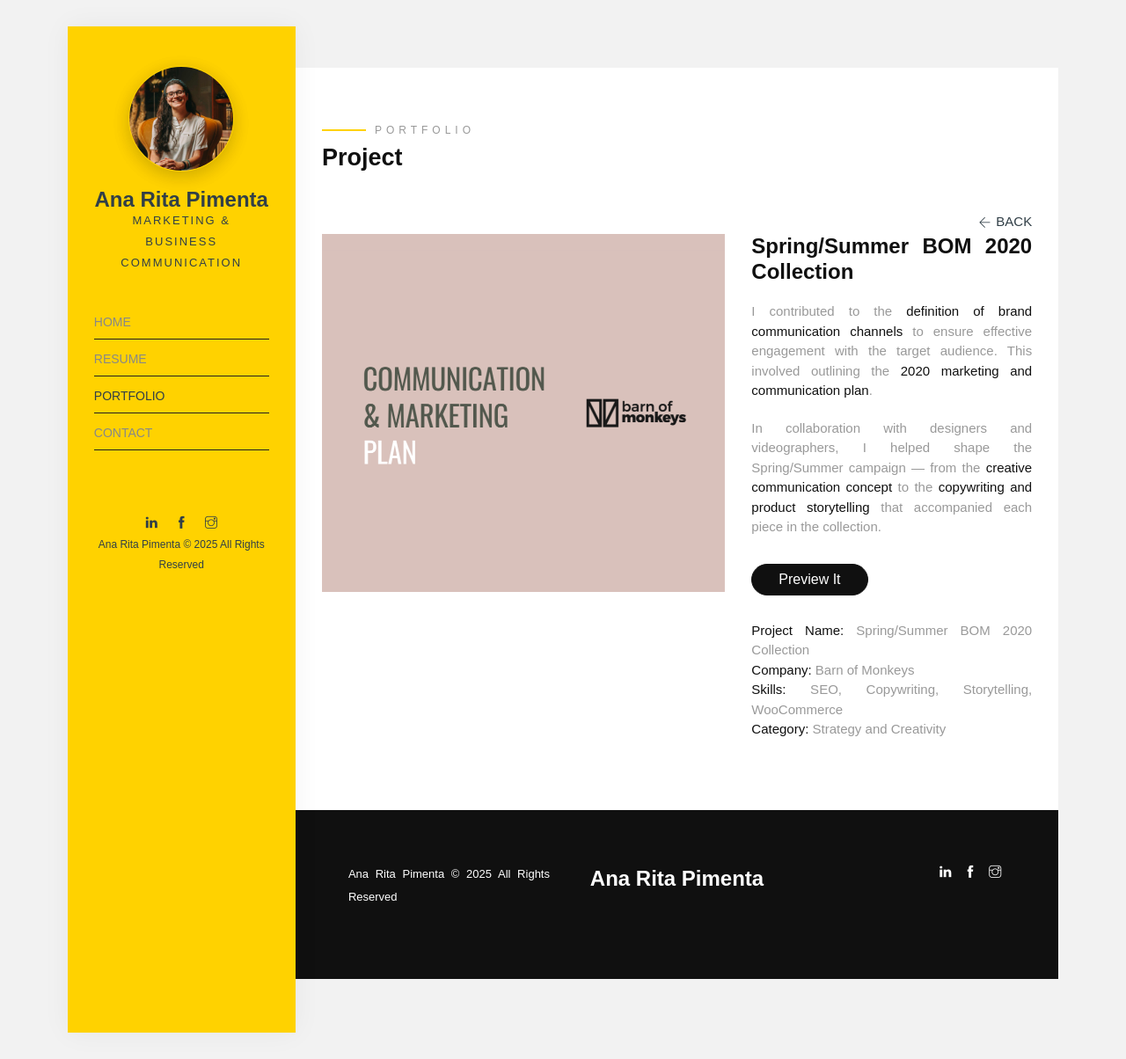
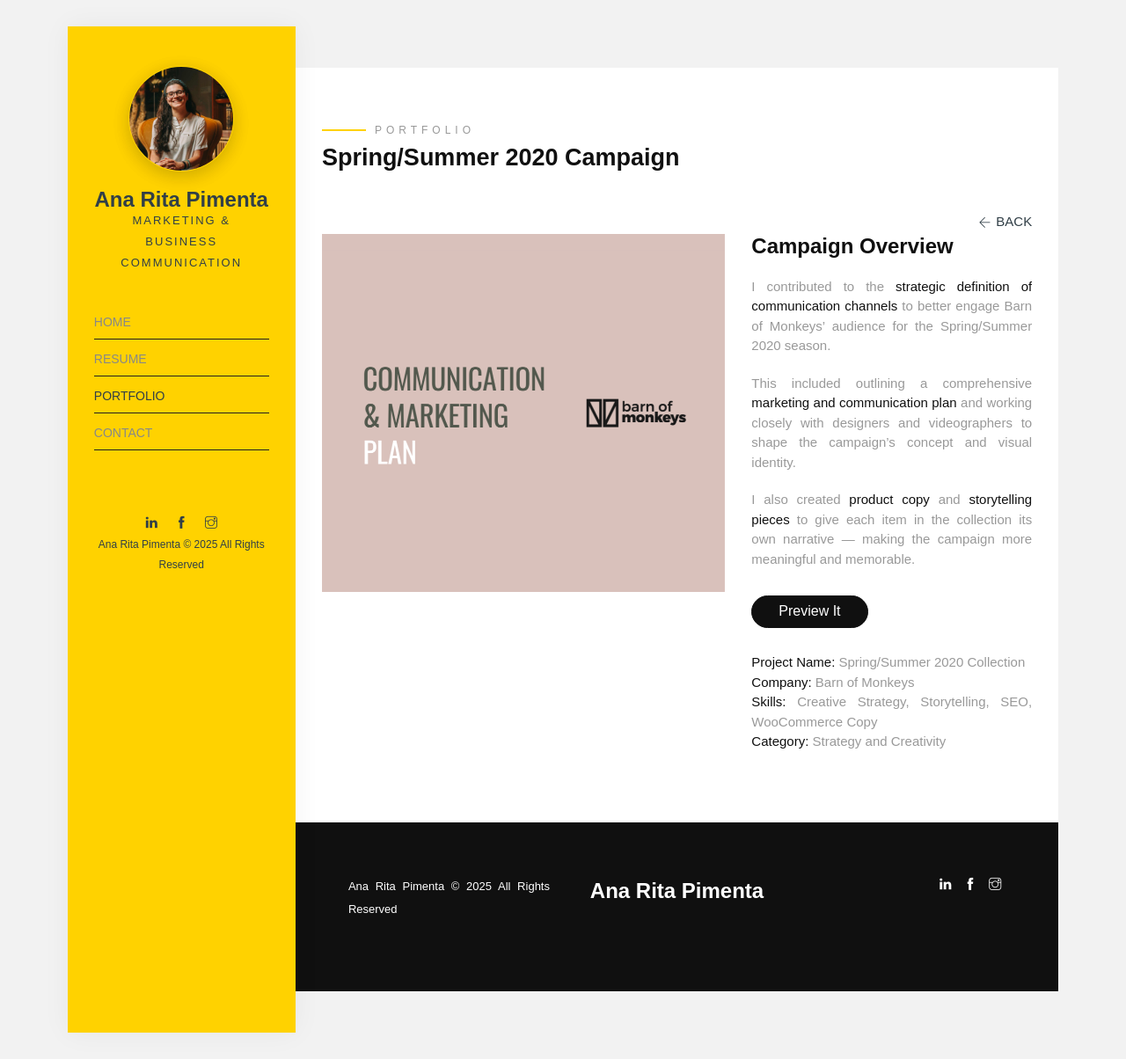
Before and after one commit to anaritapimenta/anaritapimenta.github.io, a Jekyll site: the page built from portfolio/spring-summer-bom-2020-collection/index.html, in a window 1280 px wide and 1204 px high. Shown: the whole window at 88% size. Built offline with Jekyll 4.4.1, drawn with Linux system fonts in a browser that asks for light colours; some web fonts are replaced.

Commit message:
Update index.html

```diff
--- a/portfolio/spring-summer-bom-2020-collection/index.html
+++ b/portfolio/spring-summer-bom-2020-collection/index.html
@@ -1,24 +1,45 @@
 ---
-title: Spring/Summer BOM 2020 Collection – Barn of Monkeys | Ana Rita Pimenta
-description: Strategic communication and creative storytelling for the Spring/Summer 2020 campaign of Barn of Monkeys, including marketing plan and product copywriting.
+title: Spring/Summer 2020 – Barn of Monkeys
+description: Creative strategy and storytelling for the Spring/Summer 2020 campaign of Barn of Monkeys, including a full marketing plan and product copy.
 layout: default
+og_image: /assets/img/portfolio/project-3/1.png
 ---
+
+<head>
+  <meta charset="UTF-8" />
+  <meta name="viewport" content="width=device-width, initial-scale=1.0" />
+  <meta name="description" content="{{ page.description }}" />
+  <title>{{ page.title }} | Ana Rita Pimenta</title>
+
+  <!-- Open Graph -->
+  <meta property="og:title" content="{{ page.title }} | Ana Rita Pimenta" />
+  <meta property="og:description" content="{{ page.description }}" />
+  <meta property="og:type" content="website" />
+  <meta property="og:url" content="{{ page.url | absolute_url }}" />
+  <meta property="og:image" content="{{ page.og_image | absolute_url }}" />
+
+  <!-- Twitter Card -->
+  <meta name="twitter:card" content="summary_large_image" />
+  <meta name="twitter:title" content="{{ page.title }} | Ana Rita Pimenta" />
+  <meta name="twitter:description" content="{{ page.description }}" />
+  <meta name="twitter:image" content="{{ page.og_image | absolute_url }}" />
+</head>
 
 <div class="projects">
   <div class="container-fluid">
     <div class="row">
       <div class="col-md-12">
         <span class="heading-meta style-1">Portfolio</span>
-        <h2 class="heading animate-box" data-animate-effect="fadeInLeft">
-          Project
-        </h2>
+        <h1 class="heading animate-box" data-animate-effect="fadeInLeft">
+          Spring/Summer 2020 Campaign
+        </h1>
         <a
           href="{{ 'portfolio/' | prepend: site.baseurl | prepend: site.url }}"
           aria-label="Back to Portfolio"
           style="float: right; display: flex; margin-top: 10px"
         >
           <i class="ti-arrow-left font-14px gray-icon" aria-hidden="true"></i>
-          <p
+          <span
             style="
               margin-bottom: 0;
               margin-top: 1.21px;
@@ -27,35 +48,38 @@ layout: default
             "
           >
             Back
-          </p>
+          </span>
         </a>
       </div>
     </div>
+
     <div class="row">
-      <div
-        class="col-md-7 image-content animate-box fadeInLeft"
-        data-animate-effect="fadeInLeft"
-      >
+      <!-- Image -->
+      <div class="col-md-7 image-content animate-box" data-animate-effect="fadeInLeft">
         <img
           class="img-fluid mb-30"
           src="{{ 'assets/img/portfolio/project-3/1.png' | prepend: site.baseurl | prepend: site.url }}"
-          alt="Barn of Monkeys Spring/Summer 2020 campaign visual"
+          alt="Barn of Monkeys Spring/Summer 2020 collection campaign poster"
           loading="lazy"
         />
       </div>
-      <div
-        class="col-md-5 sticky-parent animate-box fadeInLeft"
-        data-animate-effect="fadeInLeft"
-      >
+
+      <!-- Project Description -->
+      <div class="col-md-5 sticky-parent animate-box" data-animate-effect="fadeInLeft">
         <div id="sticky_item">
           <div class="project-desc">
-            <h2>Spring/Summer BOM 2020 Collection</h2>
+            <h2>Campaign Overview</h2>
+
             <p>
-              I contributed to the <strong>definition of brand communication channels</strong> to ensure effective engagement with the target audience. This involved outlining the <strong>2020 marketing and communication plan</strong>.
+              I contributed to the <strong>strategic definition of communication channels</strong> to better engage Barn of Monkeys’ audience for the Spring/Summer 2020 season.
             </p>
             <p>
-              In collaboration with designers and videographers, I helped shape the Spring/Summer campaign — from the <strong>creative communication concept</strong> to the <strong>copywriting and product storytelling</strong> that accompanied each piece in the collection.
+              This included outlining a comprehensive <strong>marketing and communication plan</strong> and working closely with designers and videographers to shape the campaign’s concept and visual identity.
             </p>
+            <p>
+              I also created <strong>product copy</strong> and <strong>storytelling pieces</strong> to give each item in the collection its own narrative — making the campaign more meaningful and memorable.
+            </p>
+
             <input
               style="margin-bottom: 6px"
               type="button"
@@ -64,10 +88,11 @@ layout: default
               aria-label="Preview Spring/Summer 2020 Campaign PDF"
             />
             <br /><br />
+
             <p>
-              <strong>Project Name:</strong> Spring/Summer BOM 2020 Collection<br />
+              <strong>Project Name:</strong> Spring/Summer 2020 Collection<br />
               <strong>Company:</strong> Barn of Monkeys<br />
-              <strong>Skills:</strong> SEO, Copywriting, Storytelling, WooCommerce<br />
+              <strong>Skills:</strong> Creative Strategy, Storytelling, SEO, WooCommerce Copy<br />
               <strong>Category:</strong> Strategy and Creativity
             </p>
           </div>
```
